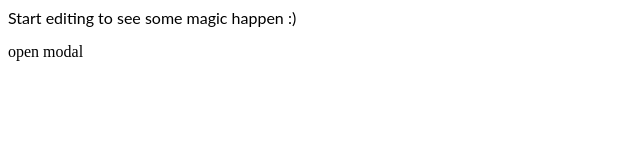
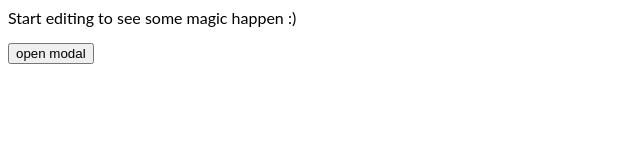
Before and after one commit to wilylansapp/angular-11-new-h1qpcp, an Angular app: page / in a window 1280 px wide. Shown: the top 160 px of the page, without its empty margins (0-640 px from the left). Built offline with nearby package versions, Linux system fonts and the light colour scheme.

Commit message:
3 files modified

```diff
--- a/src/app/acr-modal/acr-modal.service.ts
+++ b/src/app/acr-modal/acr-modal.service.ts
@@ -4,7 +4,7 @@ import { AcrModalConfig, AcrModalObject } from './modal.interface';
 
 @Injectable()
 export class AcrModalService {
-  private modalObj: AcrModalObject = null;
+  public modalObj: AcrModalObject = null;
   public $opnedModal: Subject<boolean> = new Subject();
   public $modalObj: BehaviorSubject<AcrModalObject> = new BehaviorSubject(null);
 
--- a/src/app/app.component.html
+++ b/src/app/app.component.html
@@ -1,2 +1,2 @@
 <p>Start editing to see some magic happen :)</p>
-<div (click)="openModal()">open modal</div>
+<button (click)="openModal()">open modal</button>
--- a/src/app/hello.component.ts
+++ b/src/app/hello.component.ts
@@ -1,10 +1,12 @@
 import { Component, Input } from '@angular/core';
+import { AcrModalService } from './acr-modal/acr-modal.service';
 
 @Component({
   selector: 'hello',
   template: `
     <h1>Hello {{ name }}!</h1>
     <br />
+    <button (click)="closeModal()"> close </button>
   `,
   styles: [
     `
@@ -16,4 +18,8 @@ import { Component, Input } from '@angular/core';
 })
 export class HelloComponent {
   name: string = 'yooo';
+  constructor(private acrModal: AcrModalService) {}
+  closeModal() {
+    this.acrModal.closeModal(this.acrModal.modalObj);
+  }
 }
```
